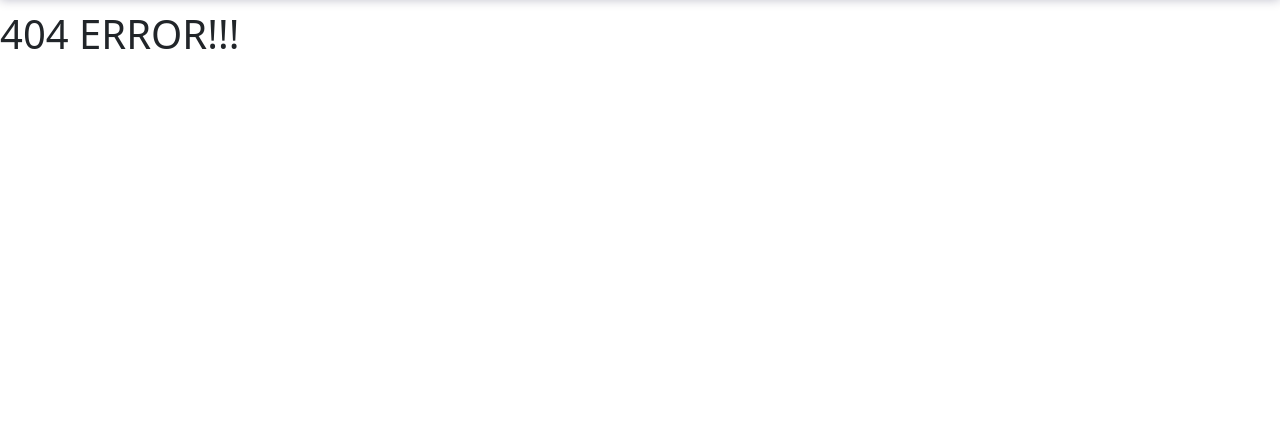
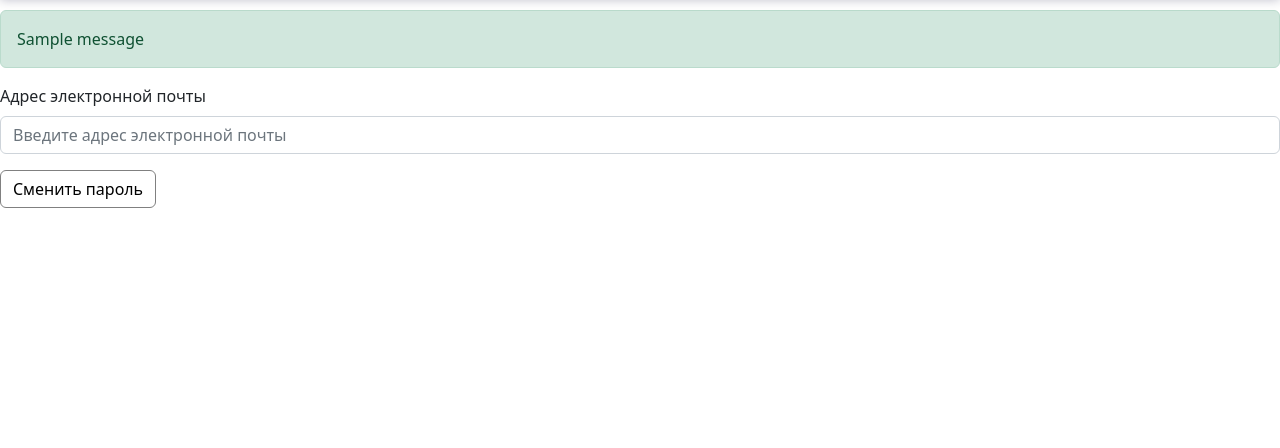
Before and after one commit to juhc/trembolo, a Flask app: page /account/password-recovery in a window 1280 px wide. Shown: the part 120-568 px from the top of the page. Run offline with Flask 3, Linux system fonts and the light colour scheme; tables that the repository leaves empty hold one stand-in row (values such as "Sample post"); one stand-in notice (Sample message) is shown; some libraries are stand-ins or nearby versions.

Commit message:
Password recovery and accept order

```diff
--- a/website/__init__.py
+++ b/website/__init__.py
@@ -1,16 +1,18 @@
 from flask import Flask, render_template
-from .main import SECRET_KEY, DB_NAME, MAIL_PASSWORD, MAIL_PORT, MAIL_SERVER, MAIL_USERNAME
+from .main import SECRET_KEY, DB_NAME, MAIL_PASSWORD, MAIL_PORT, MAIL_SERVER, MAIL_USERNAME, MAIL_USE_SSL, MAIL_USE_TLS
 from flask_sqlalchemy import SQLAlchemy
 from flask_login import LoginManager, current_user
 from flask_admin import Admin
 from flask_mail import Mail
 from .admin import AdminView
+from itsdangerous import URLSafeTimedSerializer
 import datetime
 import os
 
 db = SQLAlchemy()
 login_manager = LoginManager()
-
+mail = Mail()
+url_serializer = URLSafeTimedSerializer(SECRET_KEY, salt='password-recovery')
 
 def create_app():
     app = Flask(__name__)
@@ -22,7 +24,10 @@ def create_app():
     app.config['MAIL_PORT'] = MAIL_PORT
     app.config['MAIL_USERNAME'] = MAIL_USERNAME
     app.config['MAIL_PASSWORD'] = MAIL_PASSWORD
-    mail = Mail(app)
+    app.config['MAIL_USE_TLS'] = MAIL_USE_TLS
+    app.config['MAIL_USE_SSL'] = MAIL_USE_SSL
+
+    mail.init_app(app)
 
     from .models import User, Review, Product, Cart
 
--- a/website/account.py
+++ b/website/account.py
@@ -1,9 +1,12 @@
-from flask import Blueprint, render_template, flash, url_for, redirect
+from flask import Blueprint, render_template, flash, url_for, redirect, abort
 from flask_login import login_user, logout_user, login_required, current_user
-from .forms import LoginForm, RegisterForm
-from . import db
+from .forms import LoginForm, RegisterForm, PasswordRecoveryForm, PasswordChangeForm
+from . import db, url_serializer, mail
 from werkzeug.security import generate_password_hash, check_password_hash
 from .models import User, Cart
+from itsdangerous import BadTimeSignature, BadSignature
+from flask_mail import Message
+from .main import MAIL_USERNAME
 
 account = Blueprint("account", __name__)
 
@@ -15,12 +18,12 @@ def login():
     if form.validate_on_submit():
         authenticate(form)
         if current_user.is_authenticated:
-            return redirect(url_for('account.profile'))
+            return redirect(url_for("account.profile"))
 
     return render_template("account.html", form=form, user=current_user)
 
 
-@account.route('/profile')
+@account.route("/profile")
 @login_required
 def profile():
     return render_template("profile.html", user=current_user)
@@ -44,6 +47,61 @@ def sign_up():
     return render_template("sign-up.html", form=form, user=current_user)
 
 
+@account.route("/password-recovery", methods=["POST", "GET"])
+def password_recovery():
+    if current_user.is_authenticated:
+        abort(404)
+
+    form = PasswordRecoveryForm()
+
+    if form.validate_on_submit():
+        email = form.email.data.lower()
+        if User.query.filter_by(email=email).first():
+            token = url_serializer.dumps(email)
+            message = Message(
+                "Восстановление пароля", sender=MAIL_USERNAME, recipients=[email]
+            )
+            link = url_for("account.password_change", token=token, _external=True)
+            message.body = (
+                f"Чтобы сменить пароль, вам необходимо перейти по ссылке {link}"
+            )
+            try:
+                mail.send(message)
+            except:
+                pass
+            flash(
+                "Письмо с восстанавлением пароля отправлено на эл. почту",
+                category="success",
+            )
+            return redirect(url_for("account.login"))
+        else:
+            flash(f"Аккаунт с эл. почтой {email} не найден", category="error")
+
+    return render_template("password-recovery.html", user=current_user, form=form)
+
+
+@account.route("/password-recovery/<token>", methods=["POST", "GET"])
+def password_change(token):
+    form = PasswordChangeForm()
+    try:
+        email = url_serializer.loads(token, max_age=3600)
+    except BadTimeSignature:
+        abort(404)
+    except BadSignature:
+        abort(404)
+    if form.validate_on_submit():
+        user = User.query.filter_by(email=email).first()
+        new_password = form.password.data
+        user.password = generate_password_hash(new_password, method="sha256")
+
+        db.session.commit()
+
+        flash("Пароль успешно изменен", category="success")
+        return redirect(url_for("account.login"))
+
+    return render_template("password-change.html", form=form, user=current_user)
+
+
 def registrate_user(form):
     new_user = User(
         name=form.name.data.capitalize(),
@@ -61,7 +119,8 @@ def registrate_user(form):
         login_user(new_user)
         flash("Ваш аккаунт успешно зарегистрирован", category="success")
     except Exception as e:
-        print(e)
+        flash("Во время регистрации произошла ошбика, попробуйте еще раз")
+        return redirect(url_for("account.sign_up"))
 
 
 def authenticate(form):
--- a/website/admin.py
+++ b/website/admin.py
@@ -4,10 +4,8 @@ from flask_login import current_user
 
 class AdminView(ModelView):
     def is_accessible(self):
-        print(current_user.get_id)
-        if current_user.is_authenticated:
-            if current_user.get_id == 'admin@trembola.com':
-                return True
+        print(current_user.get_id())
+        if current_user.is_authenticated and current_user.get_id() == '1':
             return True
         else:
             abort(403)
--- a/website/forms.py
+++ b/website/forms.py
@@ -89,3 +89,26 @@ class OrderForm(FlaskForm):
     door_phone = StringField('Домофон', render_kw={'placeholder':'Домофон'})
     room = StringField('Квартира', render_kw={'placeholder':'Квартира'})
     submit = SubmitField('Подтвердить заказ')
+
+class PasswordRecoveryForm(FlaskForm):
+    email = StringField(
+        "Адрес электронной почты",
+        validators=[DataRequired(), Email("Указан неверный адрес электронной почты")],
+        render_kw={"placeholder": "Введите адрес электронной почты"},
+    )
+    submit = SubmitField('Сменить пароль')
+
+class PasswordChangeForm(FlaskForm):
+    password = PasswordField(
+        "Новый пароль",
+        validators=[
+            DataRequired(),
+            Length(min=4, message=f"Минимальная длина пароля от %{min}d символов"),
+            EqualTo("confirm_password", message="Пароли не совпадают"),
+        ],
+        render_kw={"placeholder": "Введите пароль"},
+    )
+    confirm_password = PasswordField(
+        "Подтверждение пароля", render_kw={"placeholder": "Введите пароль еще раз"}
+    )
+    submit = SubmitField('Сменить пароль')
--- a/website/main/settings.py
+++ b/website/main/settings.py
@@ -3,6 +3,8 @@ import os
 SECRET_KEY = os.urandom(32).hex()
 DB_NAME = f"{os.getcwd()}\\website\\trembolo.db"
 MAIL_PORT = 465
-MAIL_SERVER = 'smtp.mail.ru '
+MAIL_SERVER = 'smtp.mail.ru'
 MAIL_USERNAME = 'trembolonotification@mail.ru'
-MAIL_PASSWORD = 'Trembolo2022'
+MAIL_PASSWORD = 's1jrHcXDLRjVFsjrV09K'
+MAIL_USE_TLS = False
+MAIL_USE_SSL = True
--- a/website/static/css/style.css
+++ b/website/static/css/style.css
@@ -366,3 +366,9 @@ main {
     background: rgb(243, 243, 247);
     border: 1px solid rgb(226, 226, 233);
 }
+
+.order-accept-content{
+    display: flex;
+    flex-direction: column;
+    align-items: center;
+}
--- a/website/templates/account.html
+++ b/website/templates/account.html
@@ -36,7 +36,7 @@
         </div>
         {% endfor %}
         {{ form.submit(class="btn btn-primary button-color") }}
-        <a href="{{url_for('account.sign_up')}}"><button type="button" class="btn btn-primary button-color">Регистрация</button></a>
-        <a href="#"><button type="button" class="btn btn-primary button-color">Забыли пароль?</button></a>
+        <a href="{{ url_for('account.sign_up') }}"><button type="button" class="btn btn-primary button-color">Регистрация</button></a>
+        <a href="{{ url_for('account.password_recovery') }}"><button type="button" class="btn btn-primary button-color">Забыли пароль?</button></a>
     </form>
 {% endblock content %}
--- a/website/templates/order.html
+++ b/website/templates/order.html
@@ -54,7 +54,9 @@
                 <div class='productOrder-info'>
                     <div class="title">{{ session['shoppingcart'][product_id]['name'] }} x{{
                         session['shoppingcart'][product_id]['count'] }}</div>
+                    {% if not session['shoppingcart'][product_id]['description'] is none %}
                     <div class="description">{{ session['shoppingcart'][product_id]['description'] }}</div>
+                    {% endif %}
                 </div>
                 <div class="productPrice-section">
                     <p>{{ session['shoppingcart'][product_id]['price'] }}</p>
--- /dev/null
+++ b/website/templates/password-recovery.html
@@ -0,0 +1,39 @@
+{% extends "base.html" %}
+
+{% block title %}
+Смена пароля
+{% endblock title %}
+
+{% block content %}
+
+{% for category, message in get_flashed_messages(with_categories=true) %}
+{% if category == 'success'%}
+<div class="alert alert-success" role="alert">
+    {{message}}
+</div>
+{% else %}
+<div class="alert alert-danger" role="alert">
+    {{message}}
+</div>
+{% endif %}
+{% endfor %}
+
+<form method="post">
+    {{ form.hidden_tag() }}
+    {% for field in form if field.name not in ['csrf_token', 'submit'] %}
+    <div class="mb-3">
+        {{ field.label(class="form-label") }}
+        {% if field.errors %}
+        {{ field(class="form-control invalid")}}
+        {% for error in field.errors%}
+        <div class="form-text invalid-text">*{{ error }}</div>
+        {% endfor %}
+        {% else %}
+        {{ field(class="form-control") }}
+        {% endif %}
+    </div>
+    {% endfor %}
+    {{ form.submit(class="btn btn-primary button-color") }}
+</form>
+
+{% endblock content %}
```
Also changed, not shown: website/order.py (+17 -1 lines), website/templates/order-accept.html (added, +23 -0 lines), website/templates/password-change.html (added, +27 -0 lines), main.py (line endings or trailing spaces), website/trembolo.db.
